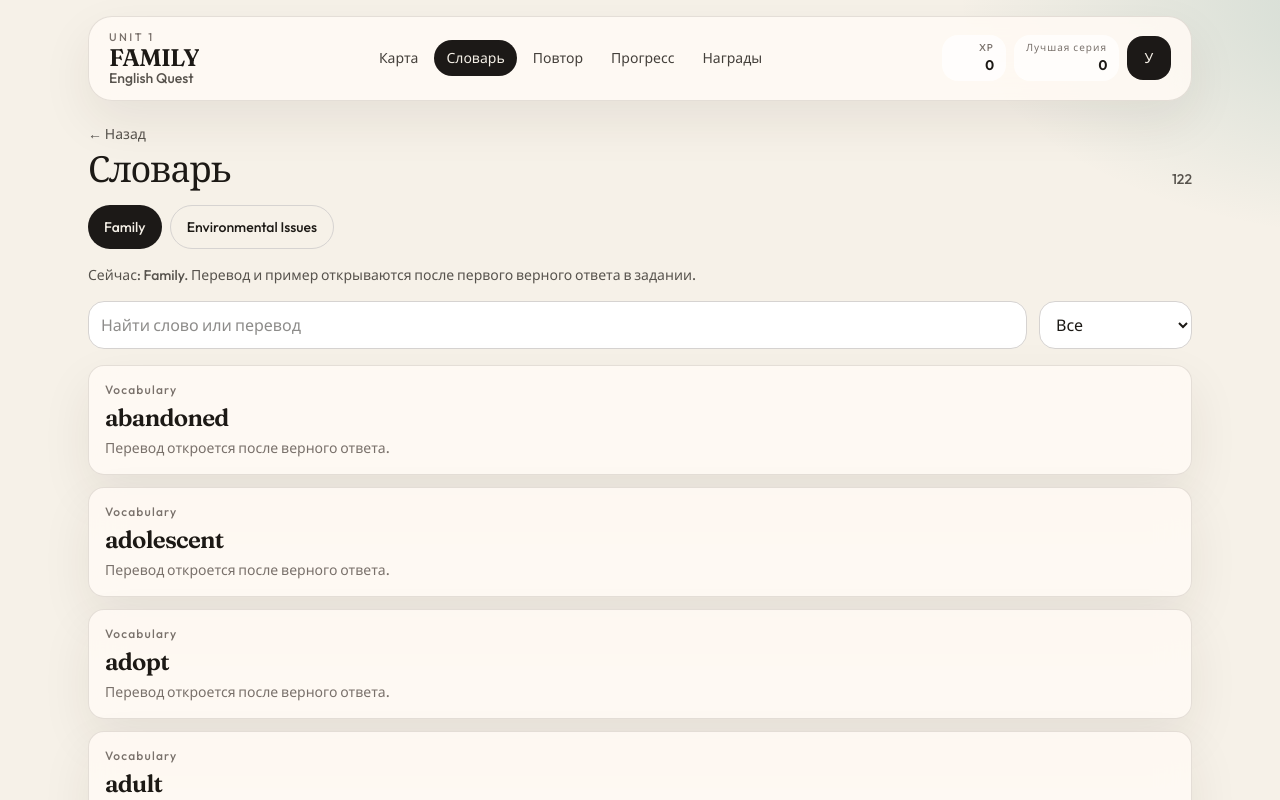
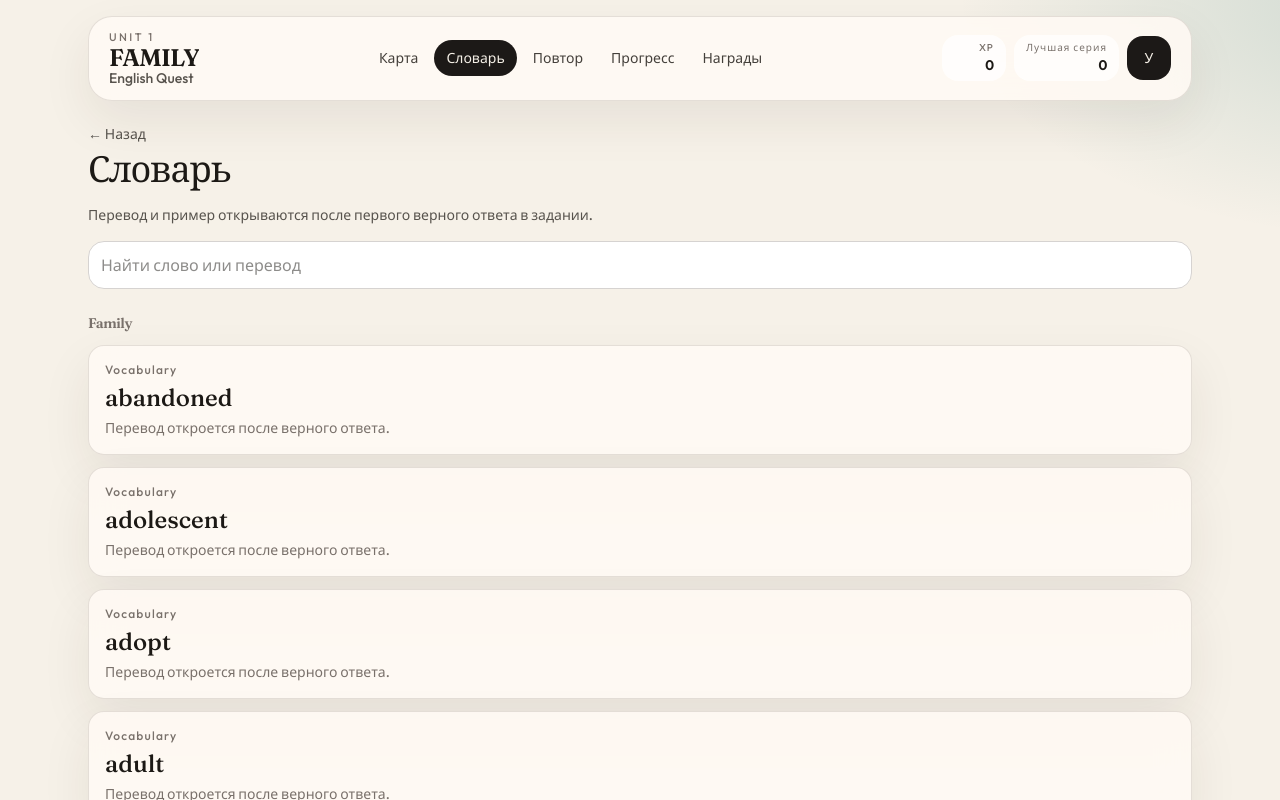
Before and after one commit to Gymnasium22/english-quest, a Next.js app: page /glossary in a window 1280 px wide. Shown: the top 800 px of the page. Built offline with nearby package versions, Linux system fonts and the light colour scheme.

Commit message:
Fix unit header, dual glossary, and reset of both units.

```diff
--- a/src/app/env/module/[slug]/page.tsx
+++ b/src/app/env/module/[slug]/page.tsx
@@ -32,7 +32,11 @@ export default function EnvModulePage() {
           return (
             <li key={a.id}>
               <Link href={`/env/module/${mod.id}/${a.id}`} className="glass flex items-center justify-between gap-3 rounded-2xl px-4 py-4">
-                <span className="min-w-0"><span className="mr-2 text-sm" style={{ color: mod.accent }}>0{i + 1} ·</span><strong>{a.mechanic}</strong><span className="mt-1 block text-sm font-normal text-stone-700">{a.heading}</span><span className="mt-1 block text-sm text-stone-500">Вопросов: {a.questions.length}</span></span>
+                <span className="min-w-0">
+                  <span className="text-sm" style={{ color: mod.accent }}>0{i + 1} · {a.mechanic}</span>
+                  <span className="mt-1 block text-sm font-normal text-stone-700">{a.heading}</span>
+                  <span className="mt-1 block text-sm text-stone-500">Вопросов: {a.questions.length}</span>
+                </span>
                 <span className="shrink-0 text-sm">{done ? "Готово" : "Открыть"}</span>
               </Link>
             </li>
--- a/src/app/glossary/page.tsx
+++ b/src/app/glossary/page.tsx
@@ -1,18 +1,43 @@
 "use client";
 
-import { useEffect, useMemo, useState } from "react";
+import { useMemo, useState } from "react";
 import { COLLOCATIONS, FATHER, PREP_A, PREP_B, SISTERS, SPOTLIGHT_STAY, VOCAB, WORD_FAMILIES } from "@/data/unit1";
 import { ENV_IDIOMS, ENV_PHRASALS, ENV_PREP, ENV_VOCAB } from "@/data/unit2";
-import { TopBar, UnitSwitch } from "@/components/Shell";
+import { TopBar } from "@/components/Shell";
 import { useProgress } from "@/lib/progress";
 
 type Row = { id: string; en: string; ru: string; extra?: string; group: string };
 
+function Section({ title, rows, items, query }: { title: string; rows: Row[]; items: Record<string, { correct: number }>; query: string }) {
+  const q = query.trim().toLowerCase();
+  const shown = rows.filter((r) => {
+    const open = (items[r.id]?.correct ?? 0) > 0;
+    const hay = open ? `${r.en} ${r.ru} ${r.extra ?? ""}` : r.en;
+    return !q || hay.toLowerCase().includes(q);
+  });
+  return (
+    <section className="mb-10">
+      <h2 className="mb-3 text-sm tracking-[0.16em] text-stone-500">{title}</h2>
+      <ul className="grid gap-3">
+        {shown.map((r) => {
+          const open = (items[r.id]?.correct ?? 0) > 0;
+          return (
+            <li key={`${title}-${r.group}-${r.id}`} className="glass rounded-2xl p-4">
+              <div className="text-xs tracking-widest text-stone-500">{r.group}</div>
+              <h3 className="en mt-1 text-2xl">{r.en}</h3>
+              {open ? <p className="mt-1 text-stone-800">{r.ru}</p> : <p className="mt-1 text-sm text-stone-500">Перевод откроется после верного ответа.</p>}
+              {open && r.extra ? <p className="mt-2 text-sm text-stone-600">{r.extra}</p> : null}
+            </li>
+          );
+        })}
+      </ul>
+    </section>
+  );
+}
+
 export default function GlossaryPage() {
-  const { family, env, currentUnit } = useProgress();
+  const { family, env } = useProgress();
   const [query, setQuery] = useState("");
-  const [group, setGroup] = useState("Все");
-  useEffect(() => { setGroup("Все"); }, [currentUnit]);
   const familyRows = useMemo<Row[]>(() => [
     ...VOCAB.map((v) => ({ id: v.id, en: v.english, ru: v.translation, extra: v.example, group: "Vocabulary" })),
     ...FATHER.map((v) => ({ id: v.id, en: v.english, ru: v.definition, group: "Father and son" })),
@@ -28,39 +53,13 @@ export default function GlossaryPage() {
     ...ENV_PHRASALS.map((v) => ({ id: v.id, en: v.english, ru: v.translation, extra: v.definition, group: "Phrasal verbs" })),
     ...ENV_PREP.map((v) => ({ id: v.id, en: v.english, ru: v.meaning, group: "Prepositions" })),
   ], []);
-  const rows = currentUnit === "unit2" ? envRows : familyRows;
-  const items = currentUnit === "unit2" ? env.items : family.items;
-  const groups = ["Все", ...new Set(rows.map((r) => r.group))];
-  const q = query.trim().toLowerCase();
-  const shown = rows.filter((r) => {
-    const open = (items[r.id]?.correct ?? 0) > 0;
-    const hay = open ? `${r.en} ${r.ru} ${r.extra ?? ""}` : r.en;
-    return (group === "Все" || r.group === group) && (!q || hay.toLowerCase().includes(q));
-  });
   return (
     <main>
-      <TopBar title="Словарь" meta={String(shown.length)} />
-      <UnitSwitch />
-      <p className="mb-4 text-sm text-stone-600">Сейчас: {currentUnit === "unit2" ? "Environmental Issues" : "Family"}. Перевод и пример открываются после первого верного ответа в задании.</p>
-      <div className="mb-4 flex flex-col gap-3 sm:flex-row">
-        <input className="min-h-12 flex-1 rounded-2xl border border-stone-300 bg-white px-3" placeholder="Найти слово или перевод" value={query} onChange={(e) => { setQuery(e.target.value); }} />
-        <select className="min-h-12 rounded-2xl border border-stone-300 bg-white px-3" value={group} onChange={(e) => setGroup(e.target.value)}>
-          {groups.map((g) => <option key={g}>{g}</option>)}
-        </select>
-      </div>
-      <ul className="grid gap-3">
-        {shown.map((r) => {
-          const open = (items[r.id]?.correct ?? 0) > 0;
-          return (
-          <li key={`${r.group}-${r.id}`} className="glass rounded-2xl p-4">
-            <div className="text-xs tracking-widest text-stone-500">{r.group}</div>
-            <h2 className="en mt-1 text-2xl">{r.en}</h2>
-            {open ? <p className="mt-1 text-stone-800">{r.ru}</p> : <p className="mt-1 text-sm text-stone-500">Перевод откроется после верного ответа.</p>}
-            {open && r.extra ? <p className="mt-2 text-sm text-stone-600">{r.extra}</p> : null}
-          </li>
-          );
-        })}
-      </ul>
+      <TopBar title="Словарь" />
+      <p className="mb-4 text-sm text-stone-600">Перевод и пример открываются после первого верного ответа в задании.</p>
+      <input className="mb-6 min-h-12 w-full rounded-2xl border border-stone-300 bg-white px-3" placeholder="Найти слово или перевод" value={query} onChange={(e) => setQuery(e.target.value)} />
+      <Section title="Family" rows={familyRows} items={family.items} query={query} />
+      <Section title="Environmental Issues" rows={envRows} items={env.items} query={query} />
     </main>
   );
 }
--- a/src/app/module/[slug]/page.tsx
+++ b/src/app/module/[slug]/page.tsx
@@ -33,7 +33,11 @@ export default function ModulePage() {
           return (
             <li key={a.id}>
               <Link href={`/module/${mod.id}/${a.id}`} className="glass flex items-center justify-between gap-3 rounded-2xl px-4 py-4">
-                <span className="min-w-0"><span className="mr-2 text-sm" style={{ color: mod.accent }}>0{i + 1} ·</span><strong>{a.mechanic}</strong><span className="mt-1 block text-sm font-normal text-stone-700">{a.heading}</span><span className="mt-1 block text-sm text-stone-500">Вопросов: {a.questions.length}</span></span>
+                <span className="min-w-0">
+                  <span className="text-sm" style={{ color: mod.accent }}>0{i + 1} · {a.mechanic}</span>
+                  <span className="mt-1 block text-sm font-normal text-stone-700">{a.heading}</span>
+                  <span className="mt-1 block text-sm text-stone-500">Вопросов: {a.questions.length}</span>
+                </span>
                 <span className="shrink-0 text-sm" style={{ color: done ? mod.accent : undefined }}>{done ? "Готово" : "Открыть"}</span>
               </Link>
             </li>
--- a/src/app/settings/page.tsx
+++ b/src/app/settings/page.tsx
@@ -22,7 +22,7 @@ export default function SettingsPage() {
         <p className="text-sm text-stone-600">Прогресс сохраняется в этом браузере.</p>
         {ask ? (
           <div className="rounded-2xl bg-rose-50 p-3 text-sm">
-            Сбросить XP, серии, задания и награды?
+            Сбросить прогресс Family и Environmental Issues? Имя сохранится.
             <div className="mt-3 flex gap-2">
               <button type="button" className="min-h-11 rounded-full bg-stone-900 px-4 text-white" onClick={() => { reset(); setAsk(false); }}>Сбросить</button>
               <button type="button" className="min-h-11 rounded-full border border-stone-300 px-4" onClick={() => setAsk(false)}>Отмена</button>
--- a/src/components/Shell.tsx
+++ b/src/components/Shell.tsx
@@ -4,6 +4,14 @@ import Link from "next/link";
 import { usePathname } from "next/navigation";
 import { useEffect, useRef, useState } from "react";
 import { ACHIEVEMENTS, ACHIEVEMENTS_ENV, useProgress } from "@/lib/progress";
+
+function brand(path: string, unit: string) {
+  if (path === "/") return { kicker: "ENGLISH QUEST", title: "QUEST", sub: "English Quest" };
+  if (path.startsWith("/env") || path.startsWith("/unit/environmental")) return { kicker: "UNIT 2", title: "ISSUES", sub: "Environmental Issues" };
+  if (path.startsWith("/unit/family") || path.startsWith("/module") || path === "/final") return { kicker: "UNIT 1", title: "FAMILY", sub: "English Quest" };
+  if (unit === "unit2") return { kicker: "UNIT 2", title: "ISSUES", sub: "Environmental Issues" };
+  return { kicker: "UNIT 1", title: "FAMILY", sub: "English Quest" };
+}
 
 const links = [
   { href: "/", label: "Карта" },
@@ -38,9 +46,9 @@ export function Shell({ children }: { children: React.ReactNode }) {
     <div className="nav-safe mx-auto min-h-screen w-full max-w-6xl px-4 pt-4 sm:px-6">
       <header className="glass rise mb-5 flex items-center justify-between gap-3 rounded-3xl px-4 py-3 sm:px-5">
         <Link href="/" className="min-w-0">
-          <div className="text-[11px] tracking-[0.22em] text-stone-500">{path === "/" ? "ENGLISH QUEST" : currentUnit === "unit2" ? "UNIT 2" : "UNIT 1"}</div>
-          <div className="display truncate text-xl leading-none sm:text-2xl">{path === "/" ? "QUEST" : currentUnit === "unit2" ? "ISSUES" : "FAMILY"}</div>
-          <div className="-mt-0.5 text-sm text-stone-600">{path === "/" ? "English Quest" : currentUnit === "unit2" ? "Environmental Issues" : "English Quest"}</div>
+          <div className="text-[11px] tracking-[0.22em] text-stone-500">{brand(path, currentUnit).kicker}</div>
+          <div className="display truncate text-xl leading-none sm:text-2xl">{brand(path, currentUnit).title}</div>
+          <div className="-mt-0.5 text-sm text-stone-600">{brand(path, currentUnit).sub}</div>
         </Link>
         <nav className="hidden items-center gap-1 md:flex">
           {menu.map((l) => (
@@ -79,8 +87,8 @@ export function UnitSwitch() {
   const { currentUnit, selectUnit } = useProgress();
   return (
     <div className="mb-4 flex flex-wrap gap-2">
-      <button type="button" onClick={() => selectUnit("unit1")} className={`min-h-11 rounded-full px-4 text-sm ${currentUnit === "unit1" ? "bg-stone-900 text-[#f4efe6]" : "border border-stone-300"}`}>Family</button>
-      <button type="button" onClick={() => selectUnit("unit2")} className={`min-h-11 rounded-full px-4 text-sm ${currentUnit === "unit2" ? "bg-stone-900 text-[#f4efe6]" : "border border-stone-300"}`}>Environmental Issues</button>
+      <button type="button" data-unit="unit1" onClick={() => selectUnit("unit1")} className={`min-h-11 rounded-full px-4 text-sm ${currentUnit === "unit1" ? "bg-stone-900 text-[#f4efe6]" : "border border-stone-300"}`}>Family</button>
+      <button type="button" data-unit="unit2" onClick={() => selectUnit("unit2")} className={`min-h-11 rounded-full px-4 text-sm ${currentUnit === "unit2" ? "bg-stone-900 text-[#f4efe6]" : "border border-stone-300"}`}>Environmental Issues</button>
     </div>
   );
 }
```
Also changed, not shown: src/app/review/page.tsx (+3 -9 lines), src/lib/progress.ts (+17 -5 lines).
